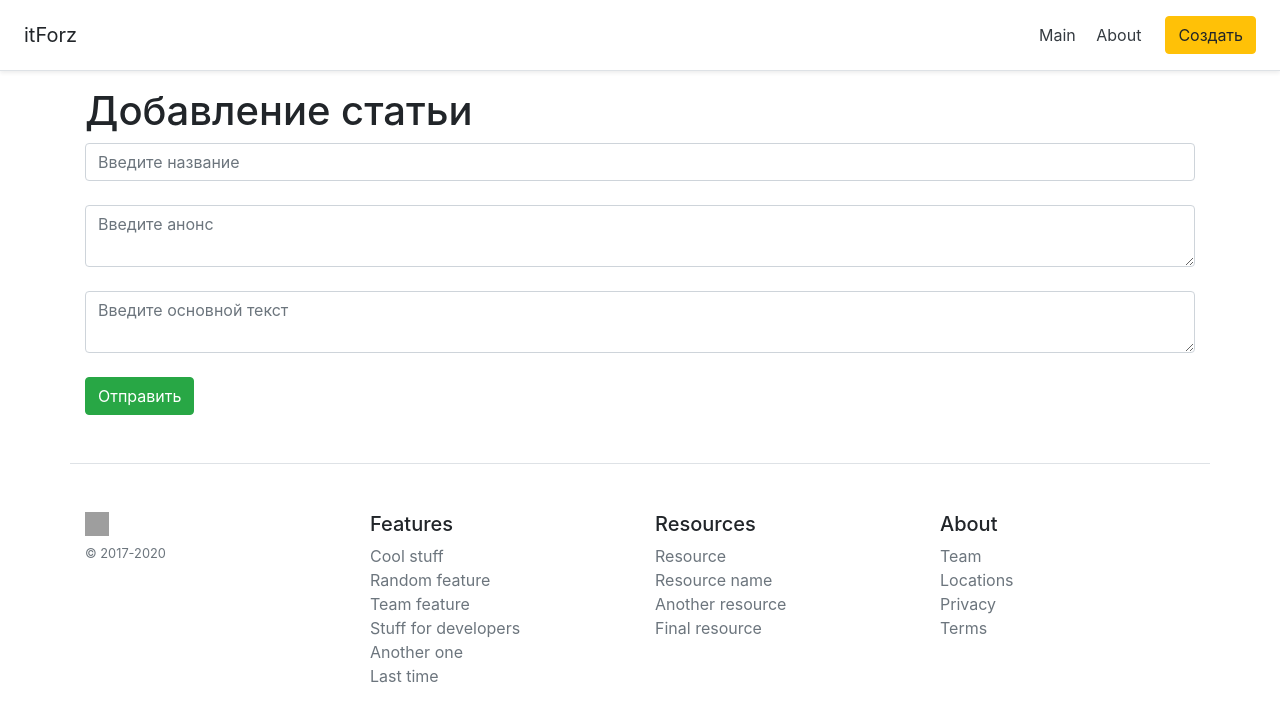
After one commit to forza111/blog, a Python web app: template templates/create-article.html in a window 1280 px wide. The commit adds this page. Shown: the top 722 px of the page. Run offline with Jinja, Linux system fonts and the light colour scheme; the template is opened without the code that fills it, so the values that code supplies are empty; some libraries are stand-ins or nearby versions; grey boxes are pictures that could not be loaded.

Commit message:
#3 (20 minutes)

```diff
--- a/templates/base.html
+++ b/templates/base.html
@@ -15,6 +15,8 @@
     <a class="p-2 text-dark" href="/">Main</a>
     <a class="p-2 text-dark" href="/about">About</a>
   </nav>
+    <a class="btn btn-warning" href="/create-article">Создать</a>
+
 </div>
 <body>
 {% block body %}{% endblock %}
--- /dev/null
+++ b/templates/create-article.html
@@ -0,0 +1,15 @@
+{% extends 'base.html' %}
+
+{% block title %}about{% endblock %}
+
+{% block body %}
+<div class="container">
+    <h1>Добавление статьи</h1>
+    <form method="post">
+        <input type="text" name="title" id="title" class="form-control" placeholder="Введите название"><br>
+        <textarea name="intro" id="intro" class="form-control" placeholder="Введите анонс"></textarea><br>
+        <textarea name="text" id="text" class="form-control" placeholder="Введите основной текст"></textarea><br>
+        <input type="submit" class="btn btn-success" value="Отправить"><br>
+    </form>
+</div>
+{% endblock %}
```
Also changed, not shown: app.py (+27 -4 lines), blog.db (added).
